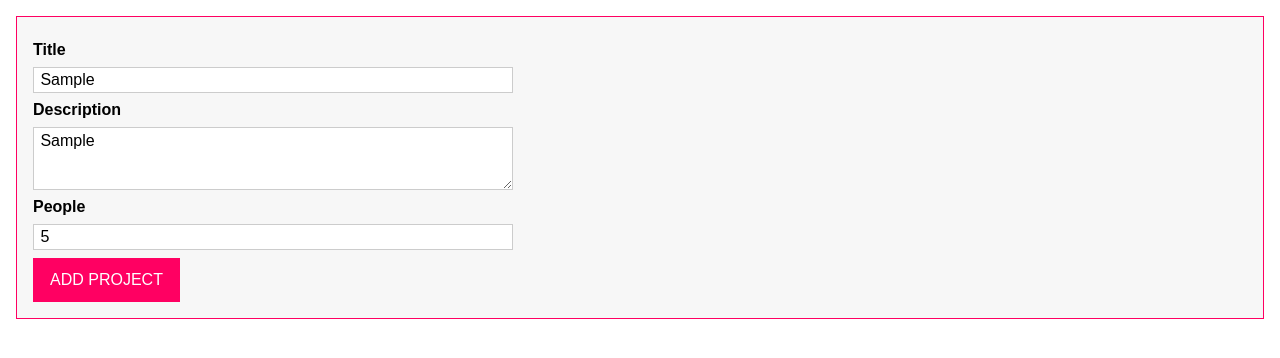
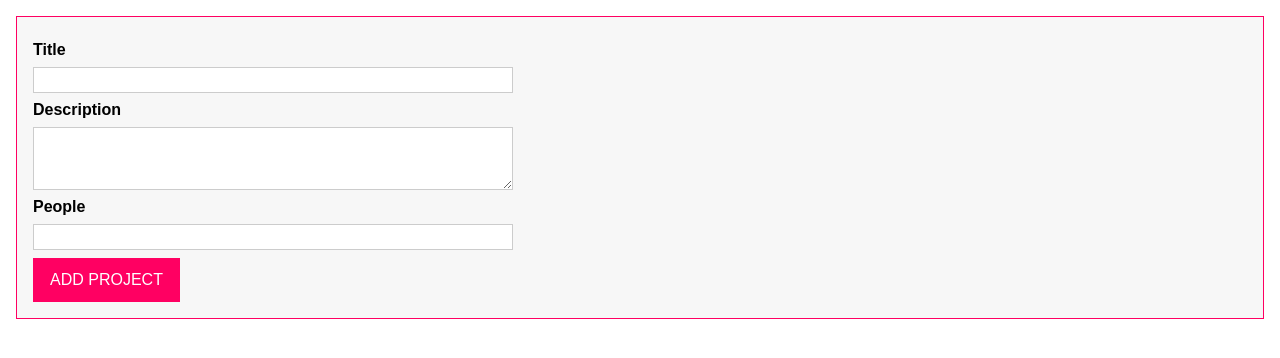
Before and after one commit to Alexits93/TypeScript_Drag_and_Drop, a website with bundled scripts: page index.html in a window 1280 px wide. Both pictures are taken after typing "Sample", "Sample", "5" into the empty fields and a click on the button "ADD PROJECT". Built offline with nearby package versions, Linux system fonts and the light colour scheme.

Commit message:
added a basic validator to check user input

```diff
--- a/index.html
+++ b/index.html
@@ -6,7 +6,7 @@
     <meta http-equiv="X-UA-Compatible" content="ie=edge" />
     <title>Typescript Drag and Drop demo</title>
     <link rel="stylesheet" href="app.css" />
-    <script src="dist/app.js" defer></script>
+    <script src="dist/app.js" type="module" defer></script>
   </head>
   <body>
     <template id="project-input">
--- a/src/app.ts
+++ b/src/app.ts
@@ -1,4 +1,26 @@
-// autobind decorator
+import { Validatable } from './interfaces/validatable';
+module AppModule {
+
+    function validate(validatableInput: Validatable) {
+        let isValid = true;
+        if (validatableInput.required) {
+            isValid = isValid && !!validatableInput.value.toString().trim().length;
+        }
+        if (validatableInput.minLenght && typeof validatableInput.value === 'string') {
+            isValid = isValid && validatableInput.value.length >= validatableInput.minLenght;
+        }
+        if (validatableInput.maxLength && typeof validatableInput.value === 'string') {
+            isValid = isValid && validatableInput.value.length <= validatableInput.maxLength;
+        }
+        if (validatableInput.min && typeof validatableInput.value === 'number') {
+            isValid = isValid && validatableInput.value >= validatableInput.min;
+        }
+        if (validatableInput.max && typeof validatableInput.value === 'number') {
+            isValid = isValid && validatableInput.value <= validatableInput.max;
+        }
+        return isValid;
+    }
+    // Autobind decorator
     function Autobind(target: any, methodName: string, descriptor: PropertyDescriptor) {
         const originalMethod = descriptor.value;
         const adjDescriptor: PropertyDescriptor = {
@@ -10,9 +32,8 @@
         };
         return adjDescriptor;
     }
+    class ProjectInput {
 
-
-class ProjectInput {
         templateElement: HTMLTemplateElement; // gives access to the temlpate that holds the content
         hostElement: HTMLDivElement; // holds a reference to the element to where I want to render my template content
         element: HTMLFormElement;
@@ -40,8 +61,51 @@
         @Autobind
         private submitHandler(event: Event): void {
             event.preventDefault();
-        console.log(this.titleInputElement.value);
+            const userInput = this.gatherUserInput();
+            if (Array.isArray(userInput)) {
+                const [title, desc, people] = userInput;
+                console.log(title, desc, people);
+                this.clearInputs();
+            }
+        }
 
+        private gatherUserInput(): [string, string, number] | void {
+            const enteredTitle = this.titleInputElement.value;
+            const enteredDescription = this.descriptionInputElement.value;
+            const enteredPeople = +this.peopleInputElement.value;
+
+            const titleValidatable: Validatable = {
+                value: enteredTitle,
+                required: true
+            };
+            const descriptionValidatable: Validatable = {
+                value: enteredDescription,
+                required: true,
+                minLenght: 5
+            };
+            const peopleValidatable: Validatable = {
+                value: enteredPeople,
+                required: true,
+                min: 3,
+                max: 5
+            };
+
+            if (
+                !validate(titleValidatable) ||
+                !validate(descriptionValidatable) ||
+                !validate(peopleValidatable)
+            ) {
+                alert('Invalid input, please try again!');
+                return;
+            } else {
+                return [enteredTitle, enteredDescription, +enteredPeople];
+            }
+        }
+
+        private clearInputs() {
+            this.titleInputElement.value = '';
+            this.descriptionInputElement.value = '';
+            this.peopleInputElement.value = '';
         }
 
         private configure(): void {
@@ -54,3 +118,4 @@
     }
 
     const projection = new ProjectInput();
+}
--- /dev/null
+++ b/src/interfaces/validatable.ts
@@ -0,0 +1,8 @@
+export interface Validatable {
+    value: string | number;
+    required?: boolean;
+    minLenght?: number;
+    maxLength?: number;
+    min?: number;
+    max?: number;
+}
--- a/tsconfig.json
+++ b/tsconfig.json
@@ -2,7 +2,7 @@
   "compilerOptions": {
     /* Basic Options */
     "target": "es6",                          /* Specify ECMAScript target version: 'ES3' (default), 'ES5', 'ES2015', 'ES2016', 'ES2017','ES2018' or 'ESNEXT'. */
-    "module": "commonjs",                     /* Specify module code generation: 'none', 'commonjs', 'amd', 'system', 'umd', 'es2015', or 'ESNext'. */
+    "module": "esnext",                     /* Specify module code generation: 'none', 'commonjs', 'amd', 'system', 'umd', 'es2015', or 'ESNext'. */
     "lib": [
       "dom",
       "es6",
@@ -37,7 +37,7 @@
     // "alwaysStrict": true,                  /* Parse in strict mode and emit "use strict" for each source file. */
 
     /* Additional Checks */
-    "noUnusedLocals": true,                   /* Report errors on unused locals. */
+    "noUnusedLocals": false,                   /* Report errors on unused locals. */
     "noUnusedParameters": false,              /* Report errors on unused parameters. */
     "noImplicitReturns": true,                /* Report error when not all code paths in function return a value. */
     // "noFallthroughCasesInSwitch": true,    /* Report errors for fallthrough cases in switch statement. */
@@ -61,7 +61,7 @@
 
     /* Experimental Options */
     "experimentalDecorators": true,           /* Enables experimental support for ES7 decorators. */
-    // "emitDecoratorMetadata": true,         /* Enables experimental support for emitting type metadata for decorators. */
+    "emitDecoratorMetadata": true,         /* Enables experimental support for emitting type metadata for decorators. */
   },
   "exclude": [
     "node_modules" // would be the default
```
Lines whose indentation alone changed are shown as unchanged.
